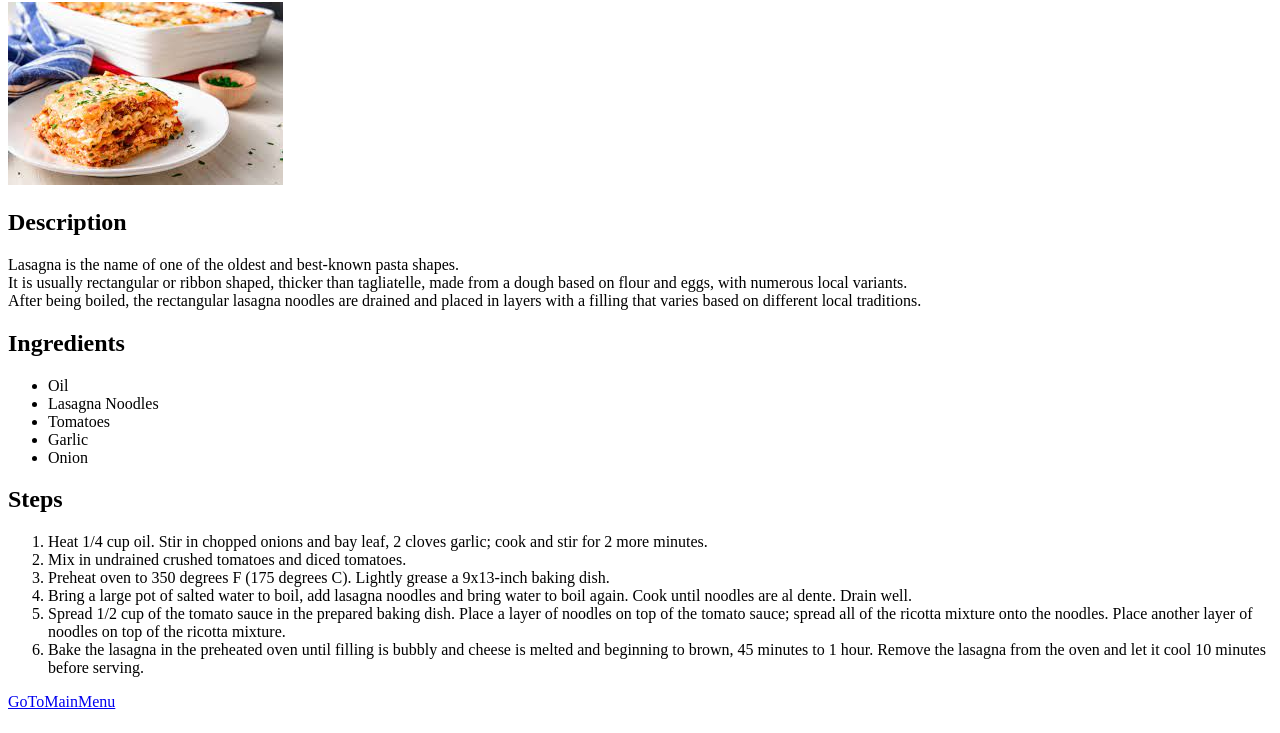
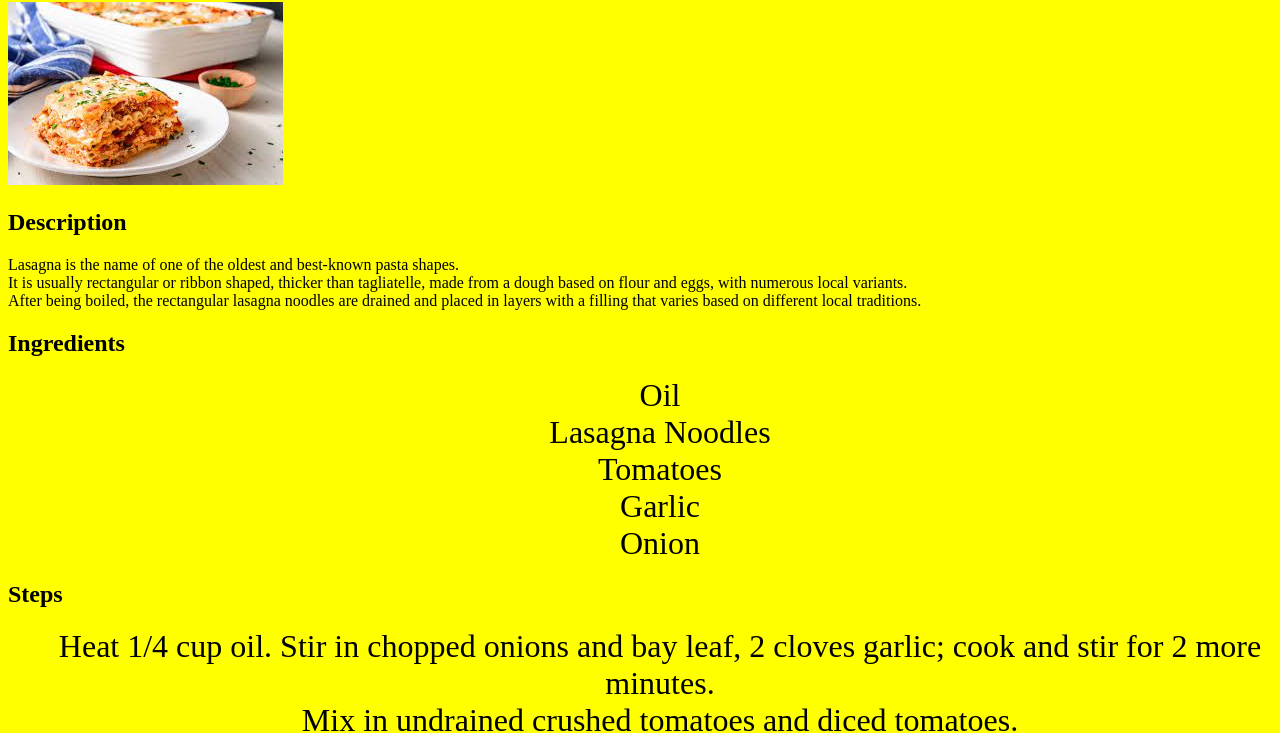
Before and after one commit to ShilpaKarikatti/odin-recipes, a plain HTML site: page recipes/lasagna.html in a window 1280 px wide. Shown: the part 78-811 px from the top of the page. Drawn offline with Linux system fonts and the light colour scheme.

Commit message:
styles added for remaining recipes

```diff
--- a/recipes/lasagna.html
+++ b/recipes/lasagna.html
@@ -4,6 +4,7 @@
     <meta charset="UTF-8">
 
     <title>Lasagna</title>
+    <link rel="stylesheet" href="../styles.css">
 </head>
 <body>
     <h1>Lasagna</h1>
```
Also changed, not shown: recipes/tomatojuice.html (+1 -0 lines).
